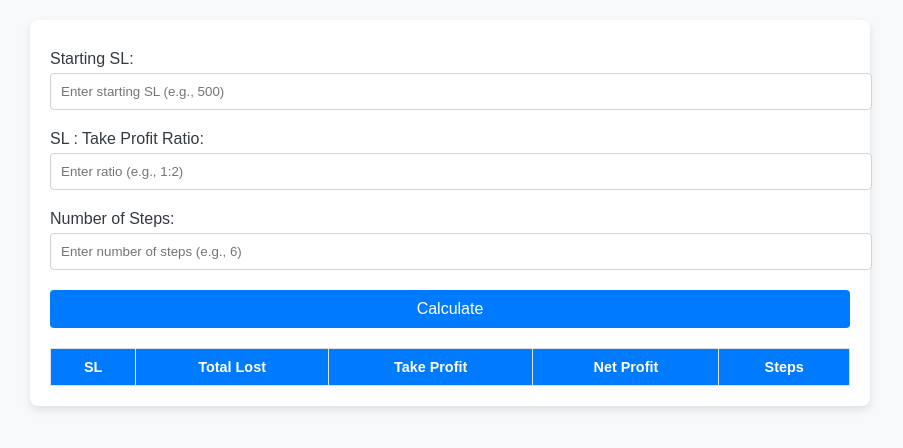
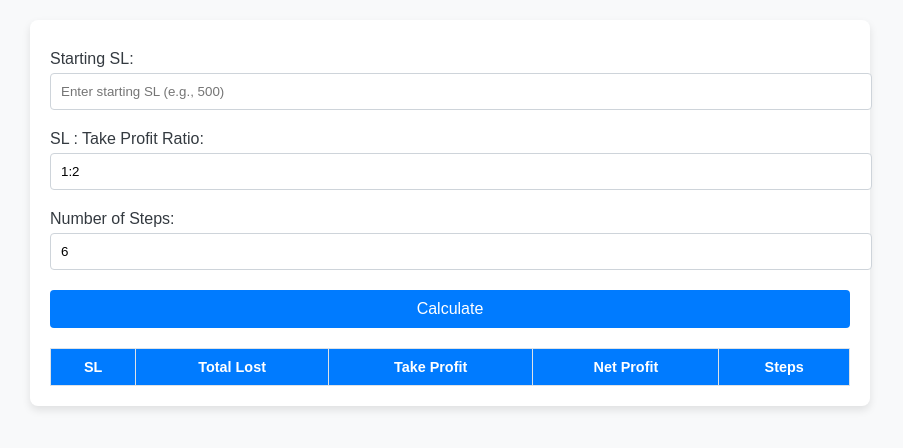
Before and after one commit to pawan-maurya/Martingale-Calculator, a plain HTML site: page index.html in a window 1280 px wide. Shown: the part 78-526 px from the top of the page, without its empty margins (190-1093 px from the left). Drawn offline with Linux system fonts and the light colour scheme.

Commit message:
Update index.html
Adding default values for 'Ratio' and 'Steps' input fields

```diff
--- a/index.html
+++ b/index.html
@@ -12,9 +12,9 @@
         <label>Starting SL:</label>
         <input type="number" id="startingSL" placeholder="Enter starting SL (e.g., 500)" />
         <label>SL : Take Profit Ratio:</label>
-        <input type="text" id="ratio" placeholder="Enter ratio (e.g., 1:2)" />
+        <input type="text" id="ratio" placeholder="Enter ratio (e.g., 1:2)" value="1:2" />
         <label>Number of Steps:</label>
-        <input type="number" id="steps" placeholder="Enter number of steps (e.g., 6)" />
+        <input type="number" id="steps" placeholder="Enter number of steps (e.g., 6)" value="6" />
         <button onclick="calculateMartingale()">Calculate</button>
         <table>
             <thead>
```
